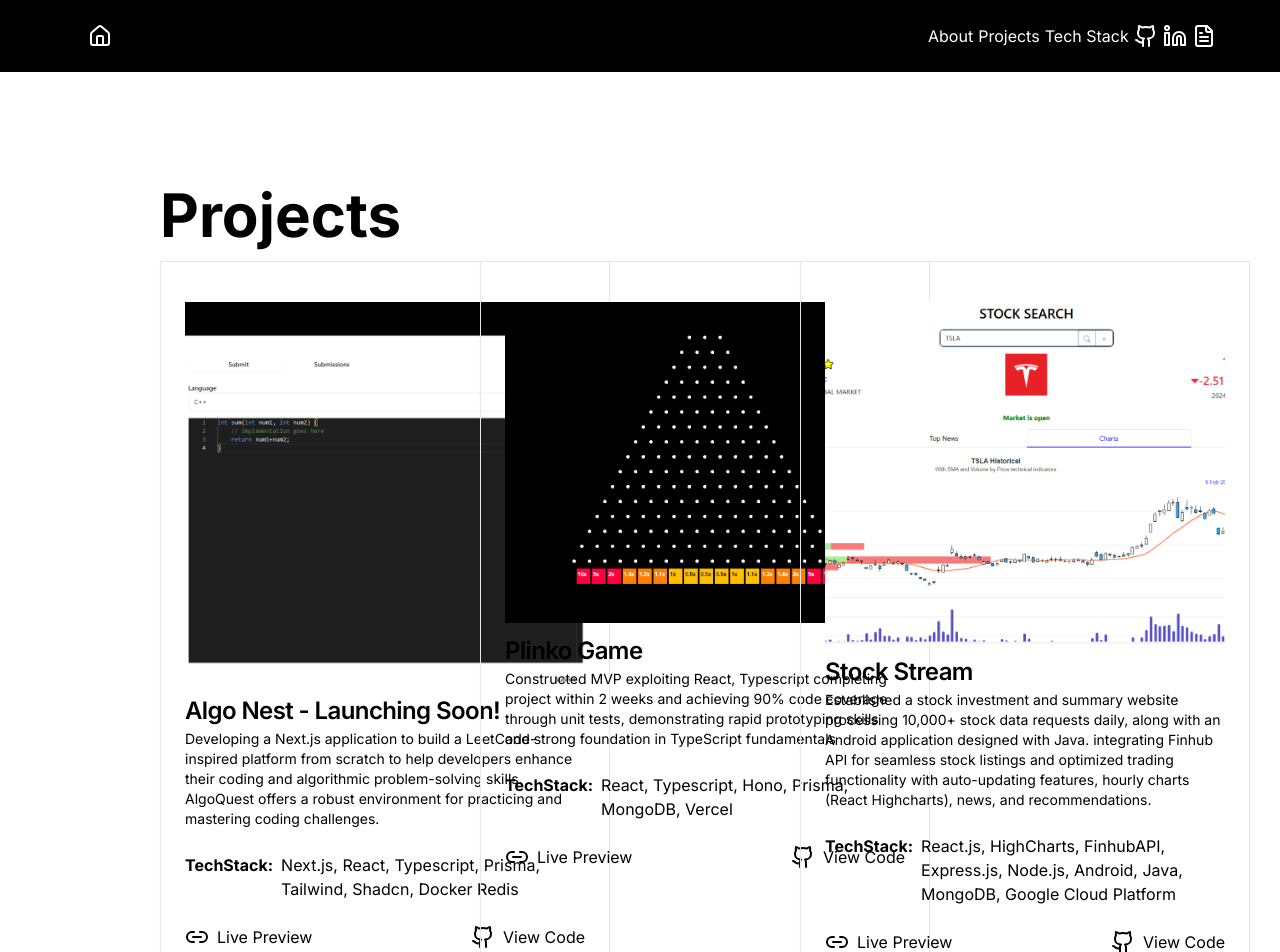
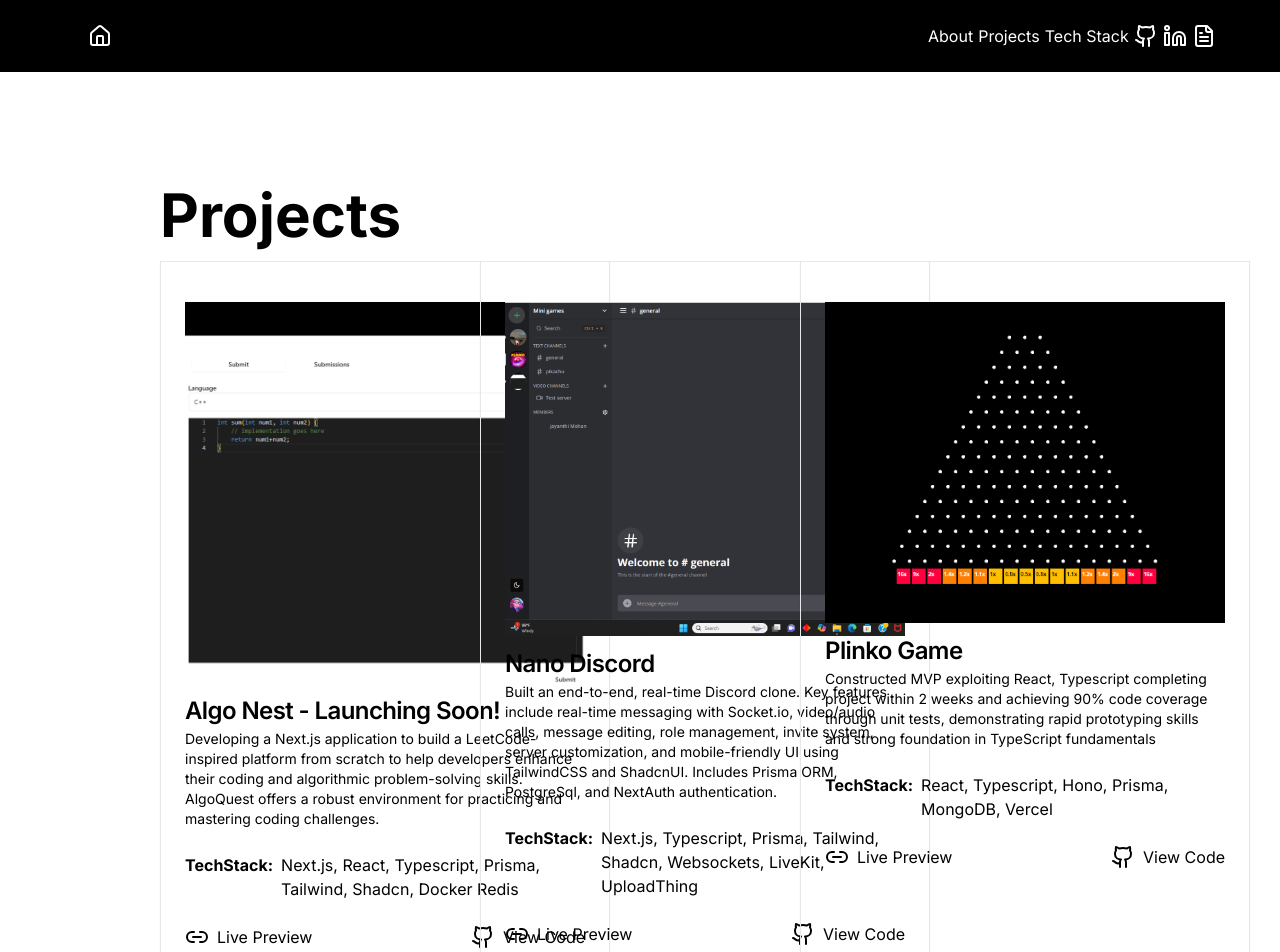
Before and after one commit to akshaya-244/akshaya-244.github.io, a Next.js app in the folder myportfolio/: page /projects in a window 1280 px wide. Shown: the top 952 px of the page. Built offline with nearby package versions, Linux system fonts and the light colour scheme.

Commit message:
Added Discord Clone

```diff
--- a/myportfolio/app/projects/page.tsx
+++ b/myportfolio/app/projects/page.tsx
@@ -7,7 +7,10 @@ const Projects = () => {
         <Navbar />
         <Title titleText="Projects"/>
         <div className="md:w-3/4 mx-auto grid grid-cols-1 md:grid-cols-1 lg:grid-cols-3">
+
         <ProjectComponent img="/lite.png" title="Algo Nest - Launching Soon!" description="Developing a Next.js application to build a LeetCode-inspired platform from scratch to help developers enhance their coding and algorithmic problem-solving skills. AlgoQuest offers a robust environment for practicing and mastering coding challenges." techStack="Next.js, React, Typescript, Prisma, Tailwind, Shadcn, Docker Redis" livePreview="" githubLink="https://github.com/akshaya-244/Algo-Nest" />
+        <ProjectComponent img="/try.png" title="Nano Discord" description="Built an end-to-end, real-time Discord clone. Key features include real-time messaging with Socket.io, video/audio calls, message editing, role management, invite system, server customization, and mobile-friendly UI using TailwindCSS and ShadcnUI. Includes Prisma ORM, PostgreSql, and NextAuth authentication." techStack="Next.js, Typescript, Prisma, Tailwind, Shadcn, Websockets, LiveKit, UploadThing" livePreview="https://nano-discord-production.up.railway.app/" githubLink="https://github.com/akshaya-244/Nano-Discord" />
+
         <ProjectComponent img="/plinko.png" title="Plinko Game" description="Constructed MVP exploiting React, Typescript completing project within 2 weeks and achieving 90% code coverage through unit tests, demonstrating rapid prototyping skills and strong foundation in TypeScript fundamentals" techStack="React, Typescript, Hono, Prisma, MongoDB, Vercel" livePreview="https://plinko-game-xi.vercel.app/" githubLink="https://github.com/akshaya-244/plinko-game" />
         <ProjectComponent img="/stock.png" title="Stock Stream" description="Established a stock investment and summary website processing 10,000+ stock data requests daily, along with an Android application designed with Java. integrating Finhub API for seamless stock listings and optimized trading functionality with auto-updating features, hourly charts (React Highcharts), news, and recommendations." techStack="React.js, HighCharts, FinhubAPI, Express.js, Node.js, Android, Java, MongoDB, Google Cloud Platform" livePreview="https://stock-search-advanced-24.uw.r.appspot.com" githubLink="https://github.com/akshaya-244/Stock-Stream" />
         <ProjectComponent img="/medium.png" title="Medium Clone" description="Passionately engineered Medium clone as a minimum viable product integrating TypeScript, Prisma, and Hono, with Cloudflare Workers for backend deployment, Vercel for frontend within 6-week timeline, receiving positive feedback from 80% of testers." techStack="React.js, Typescript, Node.js, MongoDB, Vercel" livePreview="https://medium-clone-bnab.vercel.app/signin" githubLink="https://github.com/akshaya-244/medium-clone" />
```
Also changed, not shown: myportfolio/public/image.png (added), myportfolio/public/try.png (added).
